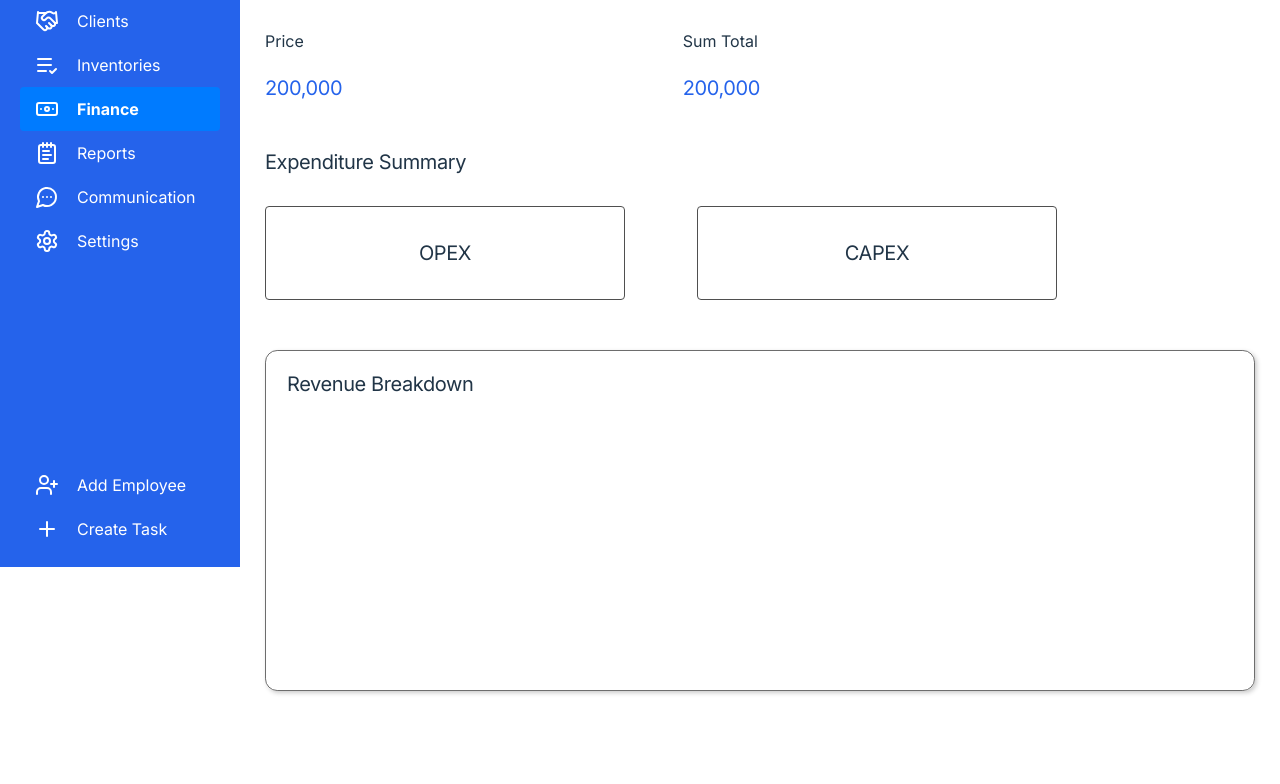
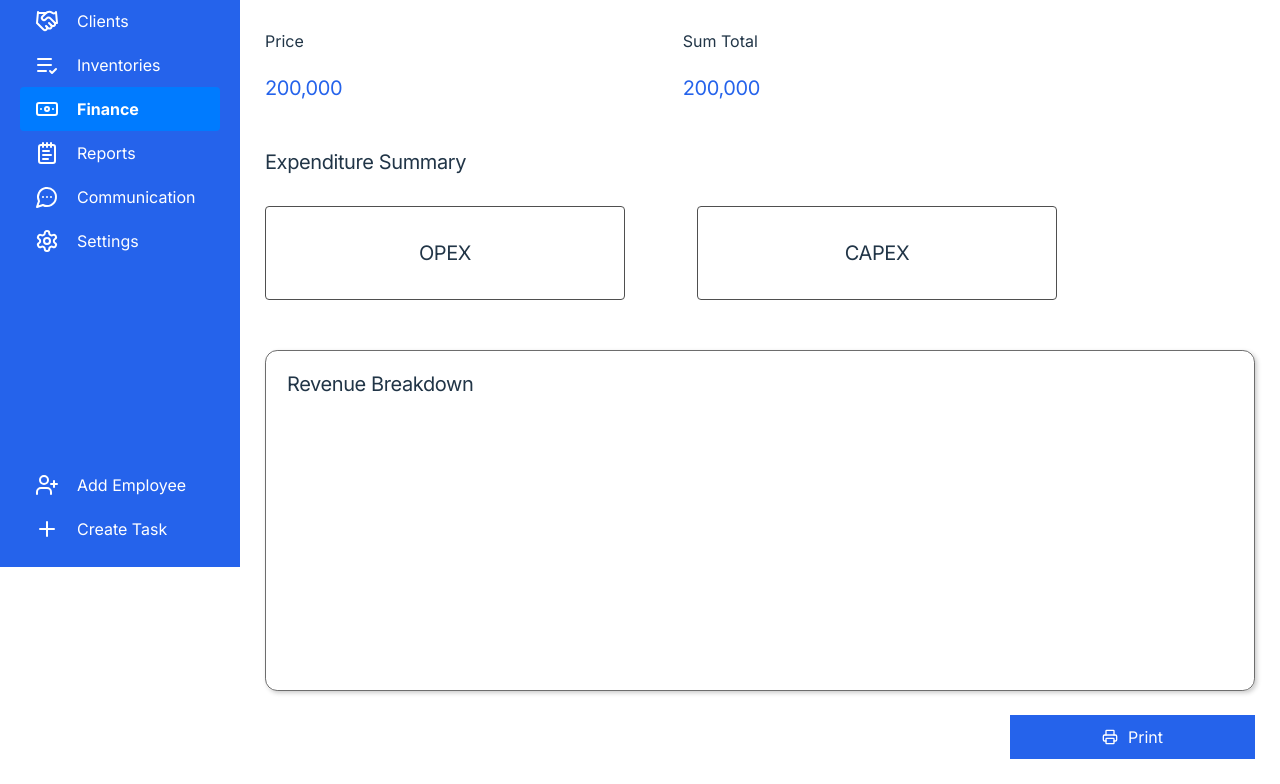
Before and after one commit to Skilltop-Empire1/FE-SERVICE, a React (Vite) app: page /app/finance in a window 1280 px wide. Shown: the part 233-1017 px from the top of the page. Before the commit the page ends 949 px from the top, so only its background shows below. Built offline with nearby package versions, Linux system fonts and the light colour scheme; no server answers; the HTML template or start-up script is replaced by a standard one.

Commit message:
add print putton feeature on finance page

```diff
--- a/src/pages/finance/Finance.jsx
+++ b/src/pages/finance/Finance.jsx
@@ -2,6 +2,7 @@ import { useState } from 'react'
 import SelectOptions from '../../components/selectOptions/selectOptions'
 
 import styles from './Finance.module.css'
+import { Printer } from 'lucide-react'
 
 const months = [
   'January',
@@ -90,6 +91,12 @@ function Finance() {
       <section className={styles.revenue}>
         <label htmlFor="">Revenue Breakdown</label>
       </section>
+      <section className={styles.print}>
+        <button>
+          <Printer size={16} />
+          <span>Print</span>
+        </button>
+      </section>
     </>
   )
 }
--- a/src/pages/finance/Finance.module.css
+++ b/src/pages/finance/Finance.module.css
@@ -131,6 +131,41 @@
   text-align: left;
 }
 
+.print {
+  margin-top: 24px;
+  width: 100%;
+  display: flex;
+  flex-direction: column;
+  align-items: flex-end;
+}
+
+.print button {
+  display: flex;
+  flex-direction: row;
+  justify-content: center;
+  align-items: center;
+  width: 245px;
+  height: 44px;
+  top: 883px;
+  left: 884px;
+  padding: 10px;
+  gap: 10px;
+  opacity: 0px;
+  background-color: #2563eb;
+  border: none;
+  font-size: 16px;
+  font-weight: 400;
+  line-height: 22px;
+  text-align: center;
+  color: #ffffff;
+}
+
+.print button:hover {
+  background-color: #ffffff;
+  color: #2563eb;
+  border: 1px solid #2563eb;
+}
+
 @media (max-width: 787px) {
   .selectsSection {
     flex-direction: column;
@@ -167,4 +202,8 @@
     width: 9.5rem;
     height: 70px;
   }
+
+  .print button {
+    width: 100%;
+  }
 }
```
